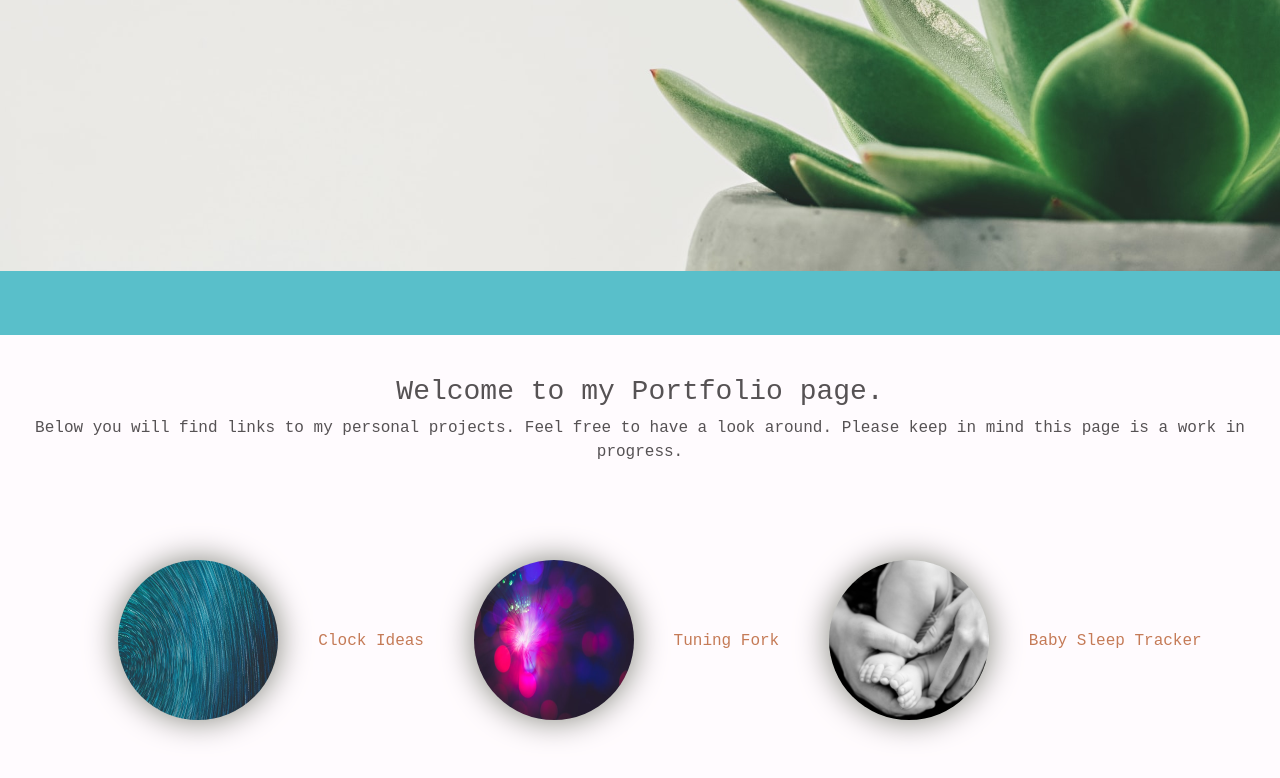
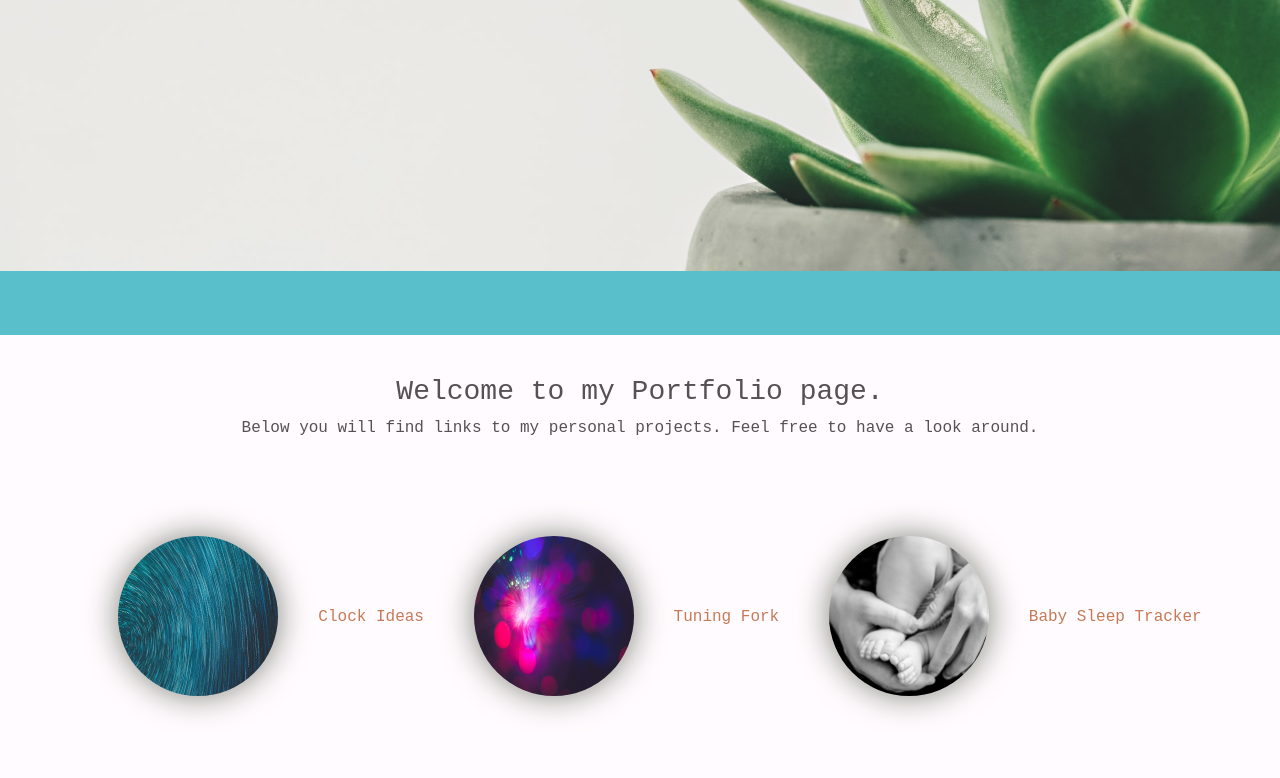
Before and after one commit to DenitoLuz/DenitoLuz.github.io, a plain HTML site: page index.html in a window 1280 px wide. Shown: the part 556-1334 px from the top of the page. Drawn offline with nearby package versions, Linux system fonts and the light colour scheme.

Commit message:
change text index

```diff
--- a/index.html
+++ b/index.html
@@ -62,7 +62,7 @@
                 Welcome to my Portfolio page.
             </h3>
             <p>
-                Below you will find links to my personal projects. Feel free to have a look around. Please keep in mind this page is a work in progress.
+                Below you will find links to my personal projects. Feel free to have a look around.
             </p>
             <div class="projs">
                 <a href="clock.html"><img src="imgProjA.jpg" class="projpics img-fluids" alt="Link to Clock">Clock Ideas</a>
```
